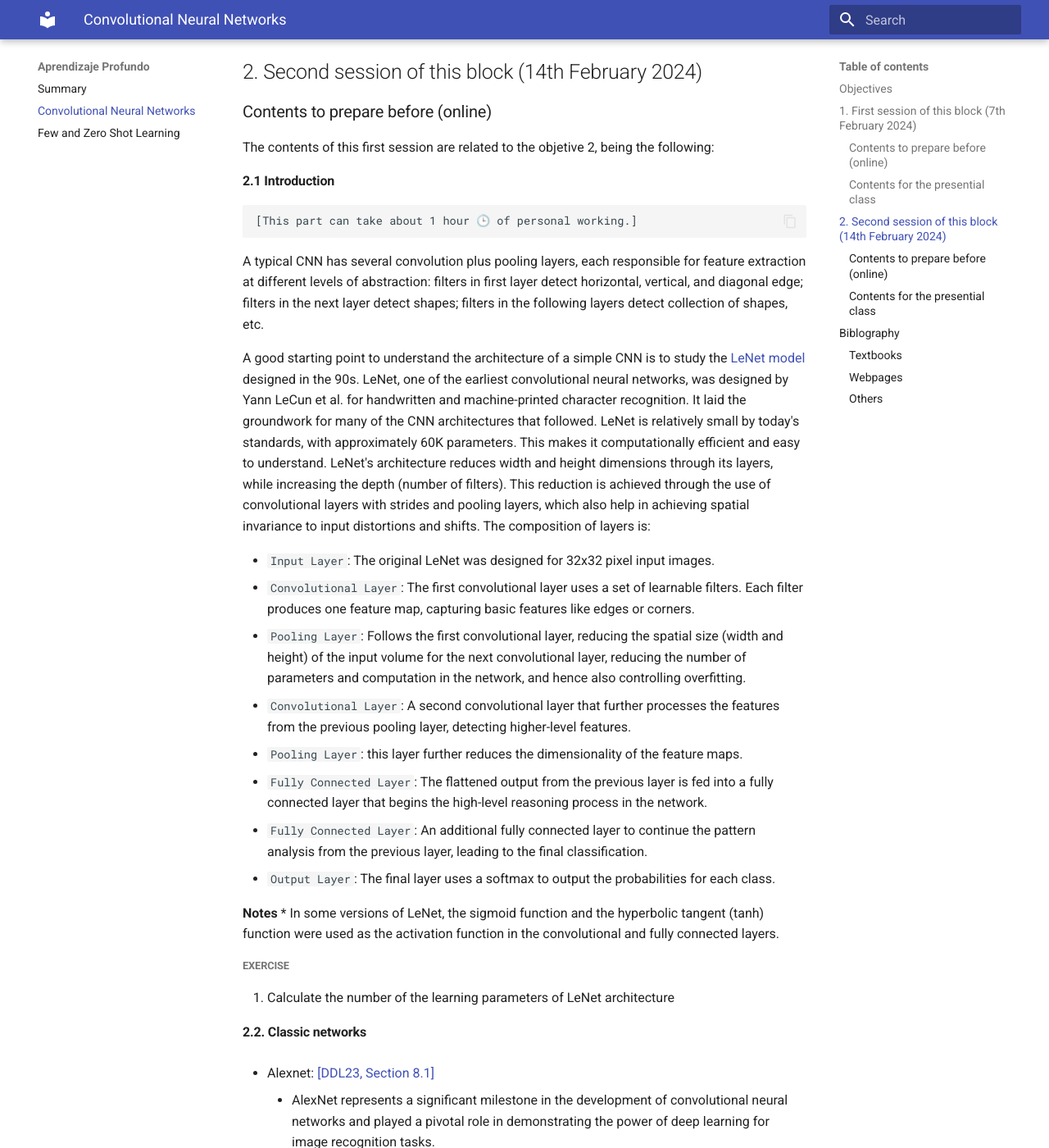
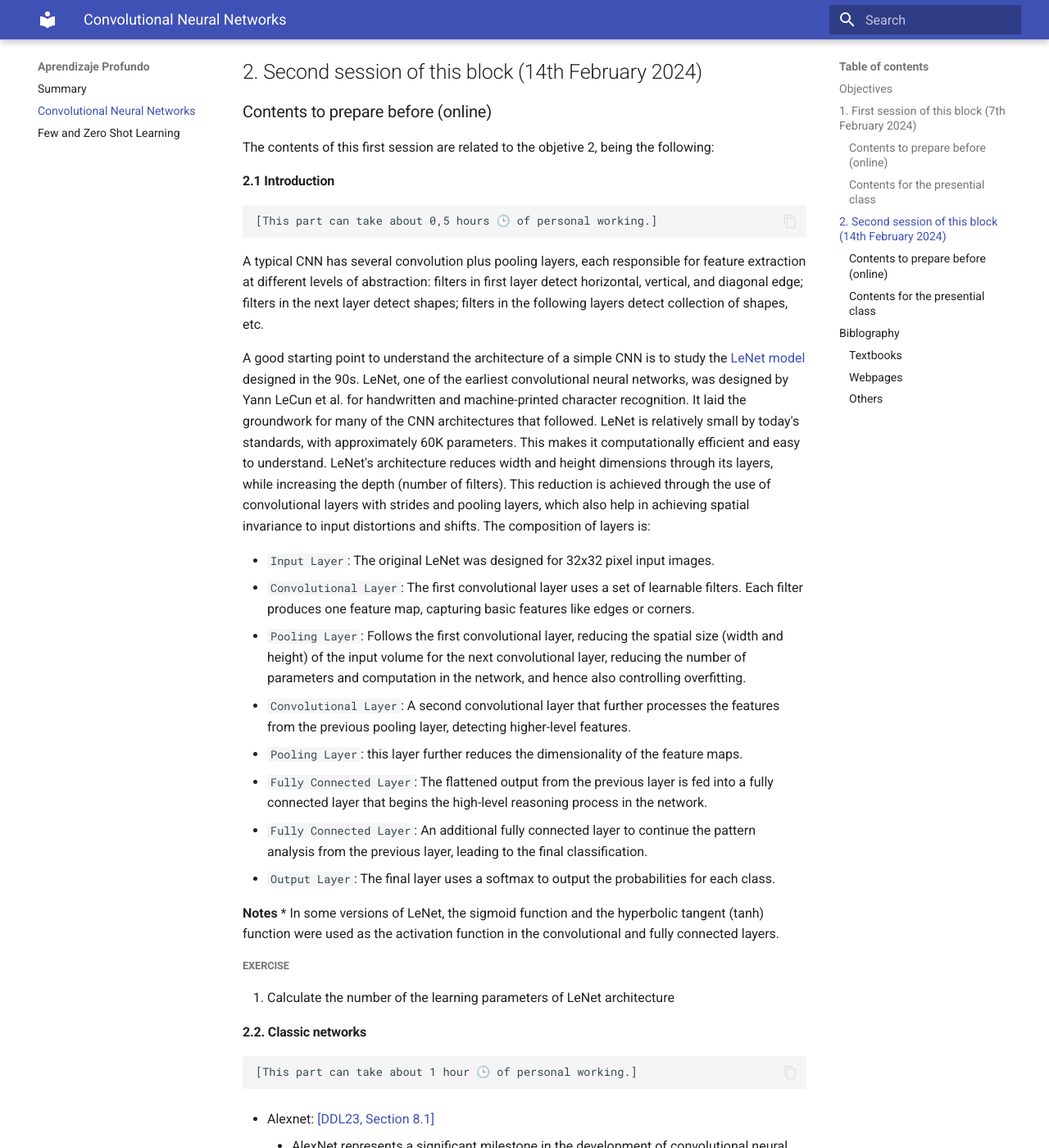
Before and after one commit to pertusa/ap, an MkDocs documentation site: the page built from docs/cnn.md, in a window 1280 px wide and 1400 px high, scrolled down 3409 px. Shown: the whole window at 82% size. Built offline with MkDocs 1.6.1 and Material for MkDocs 9.7.7, drawn with Linux system fonts in a browser that asks for light colours; formulas are drawn with MathJax 3; some of the changed text lies outside the part shown.

Commit message:
Added hours

```diff
--- a/docs/cnn.md
+++ b/docs/cnn.md
@@ -105,7 +105,7 @@ The contents of this first session are related to the objetive 2, being the foll
 
 #### 2.1 Introduction
 
-	[This part can take about 1 hour 🕒️ of personal working.]
+	[This part can take about 0,5 hours 🕒️ of personal working.]
 
 A typical CNN has several convolution plus pooling layers, each responsible for feature extraction at different levels of abstraction: filters in first layer detect horizontal, vertical, and diagonal edge; filters in the next layer detect shapes; filters in the following layers detect collection of shapes, etc.
 
@@ -128,6 +128,8 @@ A good starting point to understand the architecture of a simple CNN is to study
 1. Calculate the number of the learning parameters of LeNet architecture
 
 #### 2.2. Classic networks
+
+	[This part can take about 1 hour 🕒️ of personal working.]
 
 * Alexnet: [[DDL23, Section 8.1]](https://d2l.ai/chapter_convolutional-modern/alexnet.html#alexnet)
 	* AlexNet represents a significant milestone in the development of convolutional neural networks and played a pivotal role in demonstrating the power of deep learning for image recognition tasks.
@@ -170,6 +172,9 @@ A good starting point to understand the architecture of a simple CNN is to study
 
 #### 2.2. Residual networks
 
+	[This part can take about 0,5 hours 🕒️ of personal working.]
+
+
 * ResNet [[FDL2023, Section 9.5]](https://www.bishopbook.com), [[TDS]](https://towardsdatascience.com/residual-networks-resnets-cb474c7c834a),[[DDL2023, Section 8.6]](https://d2l.ai/chapter_convolutional-modern/resnet.html#residual-networks-resnet-and-resnext)
 	* ResNet (Residual Network) was introduced by He et al. in 2015 and won the ImageNet competition by a significant margin.
 	* It addresses the vanishing gradient problem in deep neural networks through the use of residual blocks, enabling the training of networks that are much deeper than previous architectures. This is by using shortcut connections that allow gradients to flow through the network more effectively. his approach allows for the construction of very deep networks (ResNet variants come in depths of 50, 101, 152 layers, and more) without degradation in performance due to vanishing gradients.
@@ -199,6 +204,8 @@ A good starting point to understand the architecture of a simple CNN is to study
 
 #### 2.3. Inception
 
+	[This part can take about 0,5 hours 🕒️ of personal working.]
+
 The Inception architecture [[DDL 2023, Section 8.4]](https://d2l.ai/chapter_convolutional-modern/googlenet.html#multi-branch-networks-googlenet), particularly known from the GoogLeNet (Inception v1) model introduced in the 2014 ImageNet competition, is notable for its novel approach to convolutional network design. It introduced the "Inception module," a building block that allows the network to choose from different filter sizes and operations within the same layer. Some important notes:
 
 * The Inception architecture revolutionizes the design of convolutional layers by incorporating multiple filter sizes within the same module, allowing the network to adapt to various spatial hierarchies of features in images.
@@ -215,7 +222,9 @@
 
 #### 2.4. Computational efficient networks
 
-* MobileNet [Medium](https://medium.com/@godeep48/an-overview-on-mobilenet-an-efficient-mobile-vision-cnn-f301141db94d)
+	[This part can take about 1 hour 🕒️ of personal working.]
+
+* MobileNet [[Medium]](https://medium.com/@godeep48/an-overview-on-mobilenet-an-efficient-mobile-vision-cnn-f301141db94d)
 	*  The key innovation is in their efficient architectural design, aimed at **reducing computational cost while maintaining high performance**, especially on mobile and embedded devices.
 	* The core innovation is the use of **[depthwise separable convolutions](https://machinelearningmastery.com/using-depthwise-separable-convolutions-in-tensorflow/)**.
 		* Instead of using standard convolutions, it employs depthwise separable convolutions, which use a standard convolution into a depthwise convolution and a 1x1 pointwise convolution.
@@ -251,6 +260,8 @@ The number of calculations will be reduced. First, the depthwise convolutions ar
 
 #### 2.5. Image augmentation
 
+	[This part can take about 0,25 hours 🕒️ of personal working.]
+
 Finally, [image augmentation](https://d2l.ai/chapter_computer-vision/image-augmentation.html#image-augmentation) is a technique used to enhance the diversity of a training dataset without actually collecting new images. This is achieved by applying a series of random transformations to the existing images in the dataset, such as rotations, translations, flips, scaling, shearing, and color variations. These transformations produce altered versions of the images, which help the model generalize better from the training data, making it more robust to variations it might encounter in real-world data.
 
 The benefits are:
```
